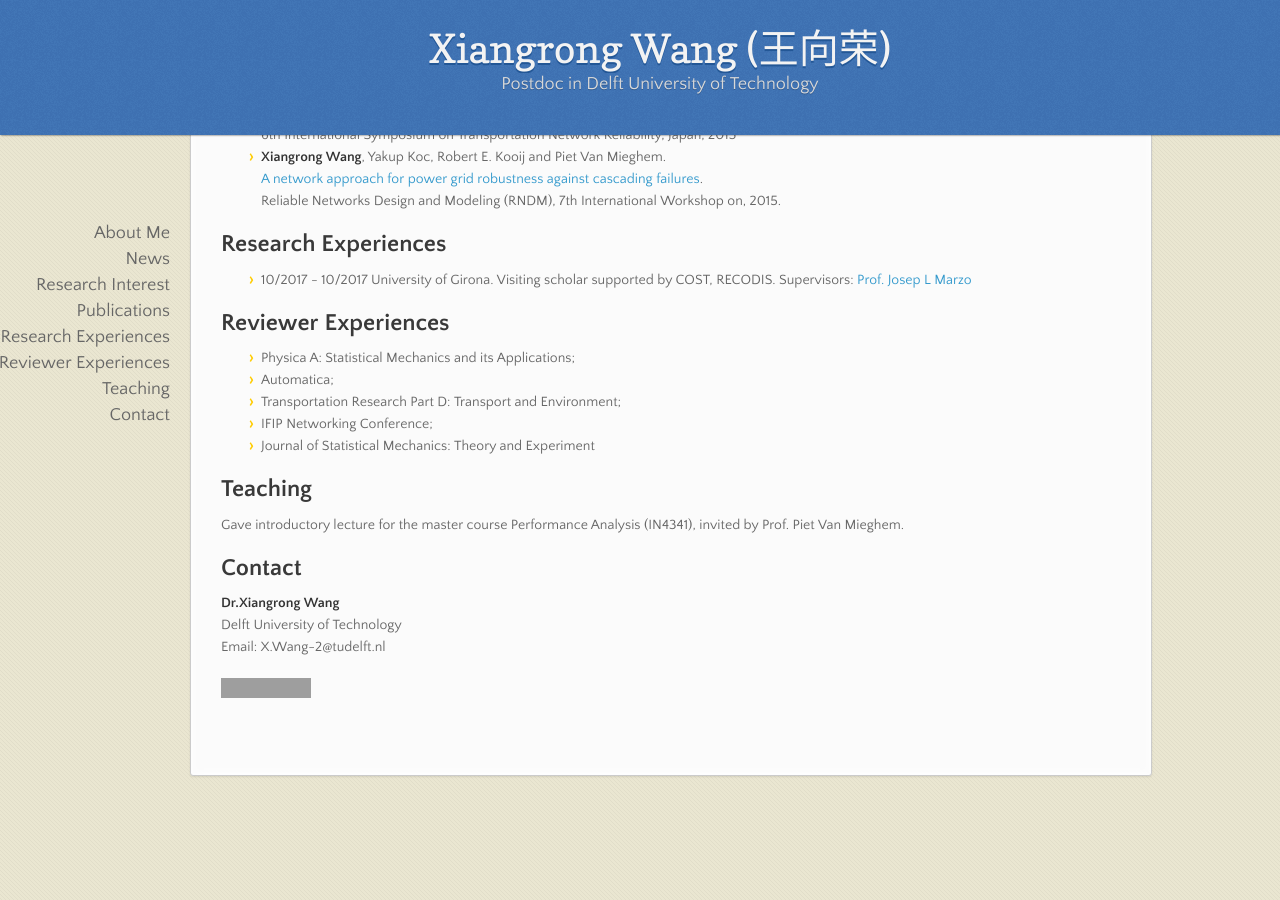
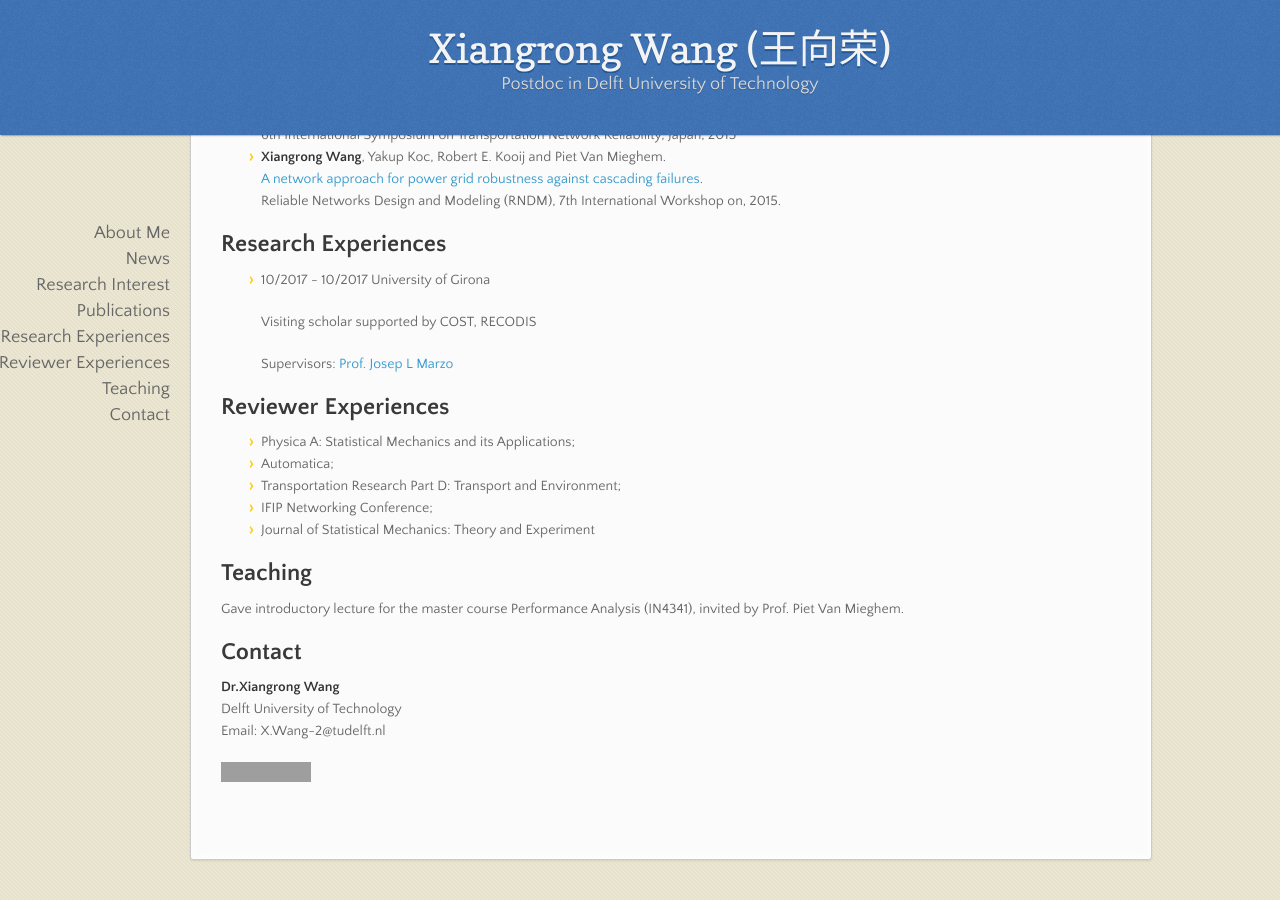
Before and after one commit to xiangrongwang/xiangrongwang.github.io, a Jekyll site: the page built from index.md, in a window 1280 px wide and 900 px high, scrolled down 1376 px. Built offline with Jekyll 4.4.1, drawn with Linux system fonts in a browser that asks for light colours; nearby versions of some CDN libraries; our own code applies the rules of GitHub Pages for plain Markdown files; before the commit the page ends 2192 px from its top, so only the background shows below that; grey boxes are pictures that could not be loaded.

```diff
--- a/index.md
+++ b/index.md
@@ -53,8 +53,10 @@ The European Physical Journal B, 87(9):221, 2014.
 Reliable Networks Design and Modeling (RNDM), 7th International Workshop on, 2015.
 
 ## Research Experiences
-- 10/2017 - 10/2017 University of Girona.
-  Visiting scholar supported by COST, RECODIS.
+- 10/2017 - 10/2017 University of Girona
+
+  Visiting scholar supported by COST, RECODIS
+
   Supervisors: [Prof. Josep L Marzo](http://eia.udg.edu/~marzo/)
 
 ## Reviewer Experiences
```
